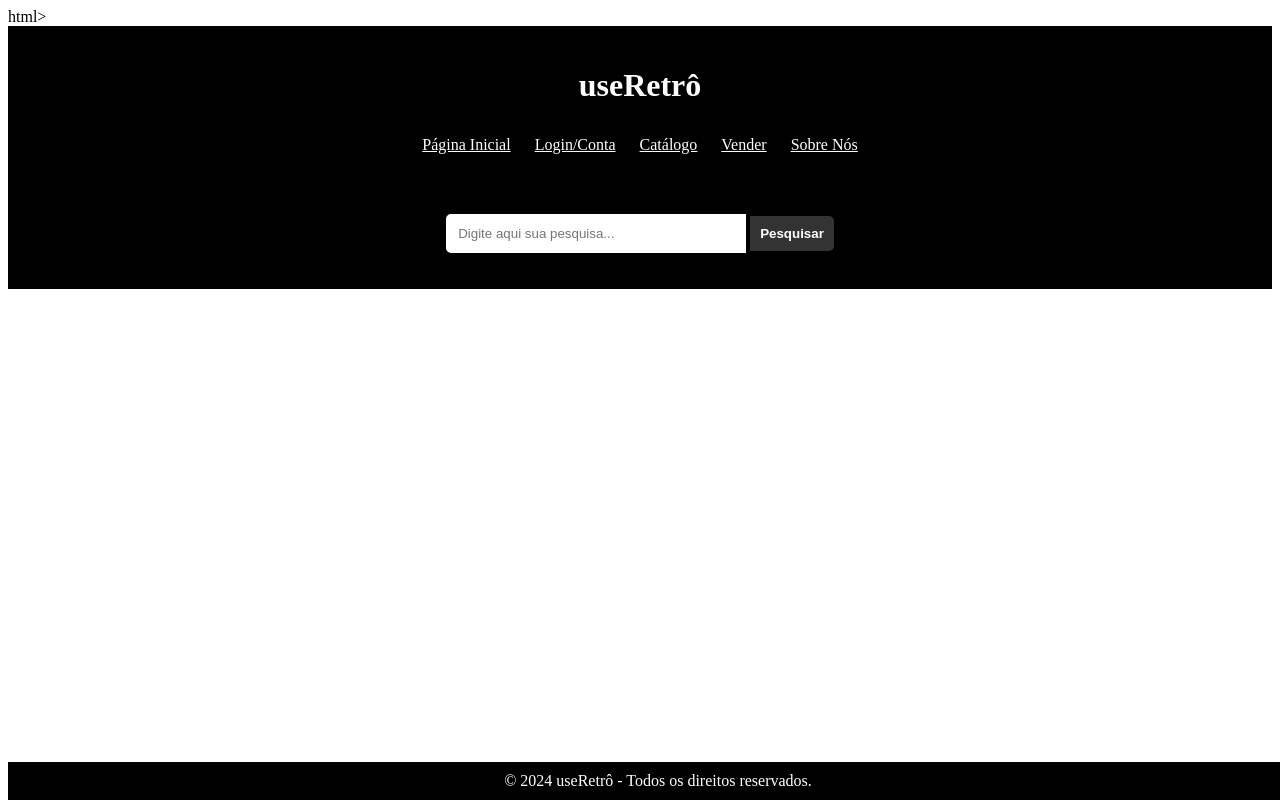
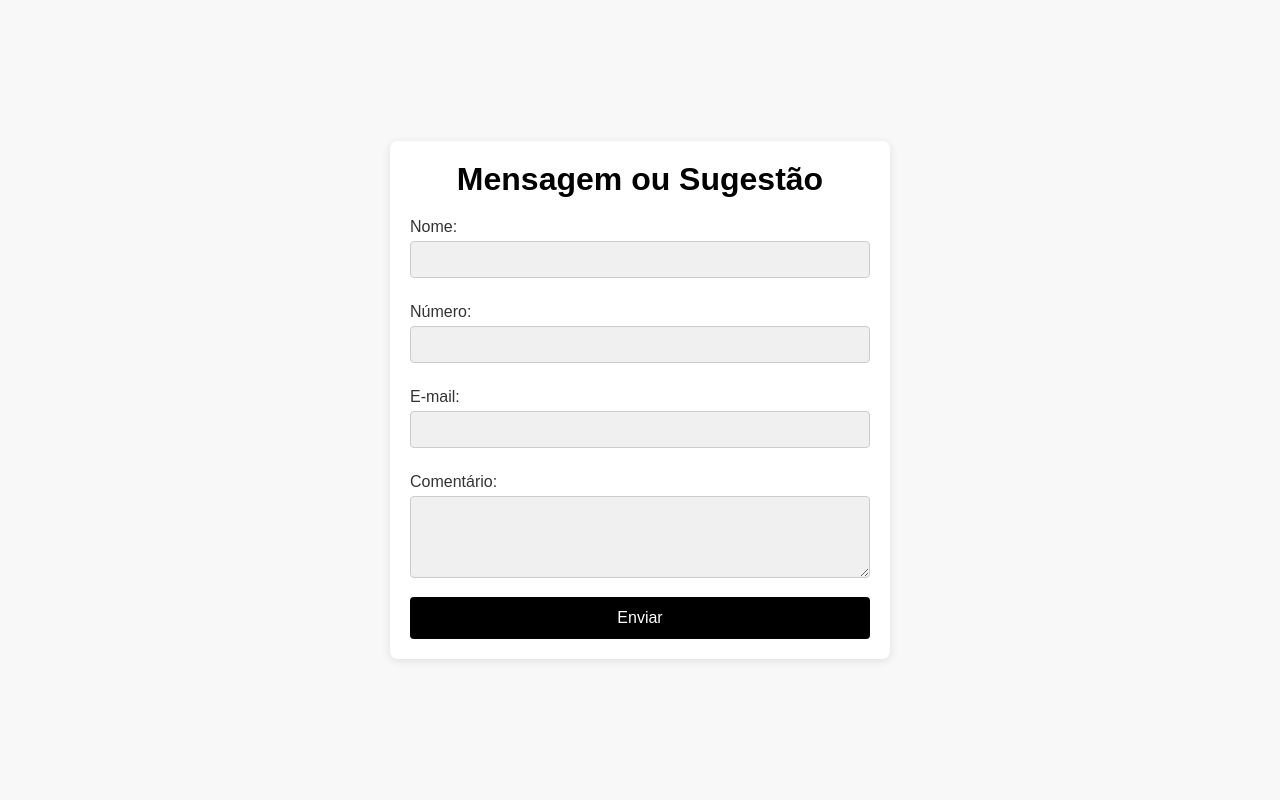
Before and after one commit to ICEI-PUC-Minas-PCO-ADS-TI/pco-ads-2024-2-tiaw-useretro, a plain HTML site: page index.html in a window 1280 px wide. Drawn offline with Linux system fonts and the light colour scheme.

Commit message:
Add files via upload
Sprint 2 - Raissa Rocha

```diff
--- /dev/null
+++ b/arquivo.json
@@ -0,0 +1,6 @@
+{
+    "nome": "João Silva",
+    "numero": "1234567890",
+    "email": "joao@exemplo.com",
+    "comentario": "Gostaria de sugerir melhorias no site."
+}
--- a/index.html
+++ b/index.html
@@ -1,36 +1,62 @@
-html>
-<html
-   lang="pt-BR">
+<!DOCTYPE html>
+<html lang="pt-BR">
 <head>
     <meta charset="UTF-8">
     <meta name="viewport" content="width=device-width, initial-scale=1.0">
-    <title>Barra de Pesquisa</title>
-    <link rel="stylesheet" type="text/css" href="style.css" media="screen" />
+    <title>Mensagem ou Sugestão</title>
+    <link rel="stylesheet" href="style.css">
+    <script>
+        // Função JavaScript para capturar e processar o formulário
+        function handleSubmit(event) {
+            event.preventDefault(); // Impede o envio padrão do formulário
+
+            // Captura os dados dos campos do formulário
+            const nome = document.getElementById('nome').value;
+            const numero = document.getElementById('numero').value;
+            const email = document.getElementById('email').value;
+            const comentario = document.getElementById('comentario').value;
+
+            // Cria um objeto JSON com os dados
+            const formData = {
+                nome: nome,
+                numero: numero,
+                email: email,
+                comentario: comentario
+            };
+
+            // Converte o objeto para uma string JSON e exibe no console
+            console.log('Dados do formulário:', JSON.stringify(formData, null, 2));
+
+            // Simula uma resposta de envio com sucesso
+            alert('Sua mensagem foi enviada com sucesso!');
+
+            // Reseta o formulário após envio
+            document.querySelector('form').reset();
+        }
+    </script>
 </head>
 <body>
-<header>
-    <h1>useRetrô</h1>
-    <nav>
-        <ul>
-            <li><a href="#">Página Inicial</a></li>
-            <li><a href="#">Login/Conta</a></li>
-            <li><a href="#">Catálogo</a></li>
-            <li><a href="#">Vender</a></li>
-            <li><a href="#">Sobre Nós</a></li>
-        </ul>
-    </nav>
-    <div class="search-container">
-        <form action="search_results.html" method="get">
-            <input type="text" class="search-box" name="query" placeholder="Digite aqui sua pesquisa..." required>
-            <button type="submit" class="search-button">Pesquisar</button>
+
+    <div class="container">
+        <h1>Mensagem ou Sugestão</h1>
+
+        <!-- Adiciona o evento de envio do formulário -->
+        <form action="#" method="post" onsubmit="handleSubmit(event)">
+            <label for="nome">Nome:</label>
+            <input type="text" id="nome" name="nome" required>
+
+            <label for="numero">Número:</label>
+            <input type="text" id="numero" name="numero" required>
+
+            <label for="email">E-mail:</label>
+            <input type="email" id="email" name="email" required>
+
+            <label for="comentario">Comentário:</label>
+            <textarea id="comentario" name="comentario" rows="4" required></textarea>
+
+            <button type="submit">Enviar</button>
         </form>
     </div>
-</header>
 
-
-
-<footer class="rodape">
-    <p>&copy; 2024 useRetrô - Todos os direitos reservados.</p>
-</footer>
 </body>
 </html>
--- a/style.css
+++ b/style.css
@@ -1,67 +1,66 @@
-.search-container {
+
+* {
+    margin: 0;
+    padding: 0;
+    box-sizing: border-box;
+}
+
+
+body {
+    font-family: Arial, sans-serif;
+    background-color: #f8f8f8;
+    color: #333;
     display: flex;
     justify-content: center;
-    margin-top: 50px;
+    align-items: center;
+    height: 100vh;
 }
 
-.search-box {
-    width: 300px;
-    padding: 10px;
-    border: 2px solid #fff;
-    border-radius: 5px 0 0 5px;
-    outline: none;
+
+.container {
+    background-color: #fff;
+    padding: 20px;
+    border-radius: 8px;
+    box-shadow: 0 2px 10px rgba(0, 0, 0, 0.1);
+    width: 100%;
+    max-width: 500px;
 }
 
-.search-button {
-    padding: 10px;
-    border: none;
-    background-color: #333;
-    color: white;
-    cursor: pointer;
-    border-radius: 0 5px 5px 0;
-    font-weight: bold;
+
+h1 {
+    color: #000;
+    text-align: center;
+    margin-bottom: 20px;
 }
 
-.search-button:hover {
+label {
+    display: block;
+    margin: 10px 0 5px;
+    color: #333;
+}
+
+
+input[type="text"], input[type="email"], textarea {
+    width: 100%;
+    padding: 10px;
+    margin-bottom: 15px;
+    border: 1px solid #ccc;
+    border-radius: 4px;
+    background-color: #f0f0f0;
+    color: #333;
+}
+
+button {
+    background-color: #000;
+    color: #fff;
+    padding: 12px;
+    width: 100%;
+    border: none;
+    border-radius: 4px;
+    cursor: pointer;
+    font-size: 16px;
+}
+
+button:hover {
     background-color: #333;
 }
-
-header {
-    background-color: #000; /* Preto */
-    color: #fff; /* Branco */
-    padding: 20px;
-    text-align: center;
-}
-
-header h1 {
-    font-size: 2em;
-    color: #fff; /* Branco */
-}
-
-nav ul {
-    list-style-type: none;
-    padding: 10px 0;
-}
-
-nav ul li {
-    display: inline;
-    margin: 0 10px;
-}
-
-nav ul li a {
-    color: #fff; /* Branco */
-    text-decoration: none;
-}
-.rodape {
-    background-color: black;
-    color: white;
-    text-align: center;
-    padding: 10px;
-    position: fixed;
-    bottom: 0;
-    width: 100%;
-}
-
-footer p {
-    margin: 0;
-}
```
